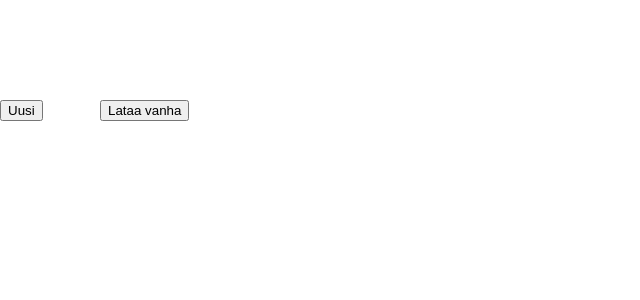
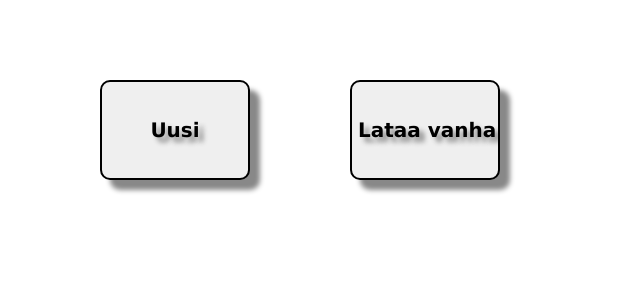
Before and after one commit to saulirajala/apuKreikka, a PHP site: page / in a window 1280 px wide. Shown: the top 300 px of the page, without its empty margins (0-640 px from the left). Run offline with PHP 8.4, Linux system fonts and the light colour scheme.

Commit message:
Lähinnä ekojen nappien ulkoasua vähän siistitty

```diff
--- a/apuKreikka.css
+++ b/apuKreikka.css
@@ -188,7 +188,55 @@ body{
     width: 90%;
 }
 
-
 .lataaIframe_hidden {
     display: none;
 }
+
+.lataaUusi {
+    height: 100px;
+    width: 150px;
+    position: absolute;
+    top: 80px;
+    left: 100px;
+    border: 2px solid #000000;
+    border-radius: 10px;
+    -moz-box-shadow: 10px 10px 5px #888;
+    -webkit-box-shadow: 10px 10px 5px #888;
+    box-shadow: 10px 10px 5px #888;
+    font-size: 20px;
+    font-weight: bold;
+    font-family: Verdana;
+    text-shadow: 5px 5px 5px #888;
+}
+
+.lataaUusi:hover {
+    -moz-box-shadow: 10px 10px 5px #888;
+    -webkit-box-shadow: 10px 10px 5px #888;
+    box-shadow: 5px 5px 5px #888;
+    cursor:pointer;
+}
+
+.lataaVanha {
+    position: absolute;
+    top: 80px;
+    left: 350px;
+    height: 100px;
+    width: 150px;
+    border: 2px solid #000000;
+    border-radius: 10px;
+    -moz-box-shadow: 10px 10px 5px #888;
+    -webkit-box-shadow: 10px 10px 5px #888;
+    box-shadow: 10px 10px 5px #888;
+    font-size: 20px;
+    font-weight: bold;
+    font-family: Verdana;
+    text-shadow: 5px 5px 5px #888;
+
+}
+
+.lataaVanha:hover {
+    -moz-box-shadow: 10px 10px 5px #888;
+    -webkit-box-shadow: 10px 10px 5px #888;
+    box-shadow: 5px 5px 5px #888;
+    cursor:pointer;
+}
--- a/apuKreikka.js
+++ b/apuKreikka.js
@@ -36,14 +36,14 @@ function Portti() {
 
     this.lataaVanha = lataaVanha; //ladataan sanat, yms. käyttäjän syötteestä
     this.lataaUusi = lataaUusi; //ladataan sanat, yms. "tietokannasta"
-    this.makeSanaOliot = makeSanaOliot;
-    this.lataaInput = lataaInput;
+    this.makeSanaOliotTyhjasta = makeSanaOliotTyhjasta;
+    this.makeSanaOliotInputista = makeSanaOliotInputista;
 
     /*
      *
      * @returns {undefined}
      */
-    function makeSanaOliot() {
+    function makeSanaOliotTyhjasta() {
         naytto.tulostaOtsikko();
         for (var j = 1; j < greekWords.length; j++) {
             sanaOliot[j] = new Array();
@@ -77,7 +77,7 @@ function Portti() {
         sijamuodot[2] = new Array("R-ASN", "V-ADI-3S", "PREP", "T-GPM", "N-GPM", "P-GSM", "PREP", "N-DPF", "A-DPF");
         sijamuodot[3] = new Array("PREP", "T-GSM", "N-GSM", "P-GSM", "T-GSM", "V-2ADP-GSM", "PREP", "N-GSN", "N-PRI", "PREP", "N-ASF");
 
-        makeSanaOliot();
+        makeSanaOliotTyhjasta();
     }
 
 
@@ -95,7 +95,7 @@ function Portti() {
      * @param {type} arvo
      * @returns {undefined}
      */
-    function lataaInput() {
+    function makeSanaOliotInputista() {
         naytto.tulostaOtsikko();
         var JSON_teksti = document.getElementById("tekstiAlue").value;
         //parsetetaan JSON_teksti siten, että vain yksi olio kerrallaan
@@ -246,14 +246,14 @@ function Screen(kirje)
         input.type = "button";
         input.value = "Uusi";
         input.id = "lataaUusi";
-        input.setAttribute("style", "position: absolute; top: 100px; left: 0;")
+        input.className = "lataaUusi";
         input.setAttribute("onClick", "portti.lataaUusi()");
 
         var input2 = document.createElement("input");
         input2.type = "button";
         input2.value = "Lataa vanha";
         input2.id = "lataaVanha";
-        input2.setAttribute("style", "position: absolute; top: 100px; left: 100px;")
+        input2.className = "lataaVanha";
         input2.setAttribute("onClick", "portti.lataaVanha()");
         document.body.appendChild(input);
         document.body.appendChild(input2);
@@ -278,7 +278,7 @@ function Screen(kirje)
         var textarea = document.createElement("textarea");
         textarea.name = "tekstiAlue";
         textarea.id = "tekstiAlue";
-        input.setAttribute("onClick", "portti.lataaInput()");
+        input.setAttribute("onClick", "portti.makeSanaOliotInputista()");
         form.appendChild(label);
         form.appendChild(textarea);
         form.appendChild(input);
```
